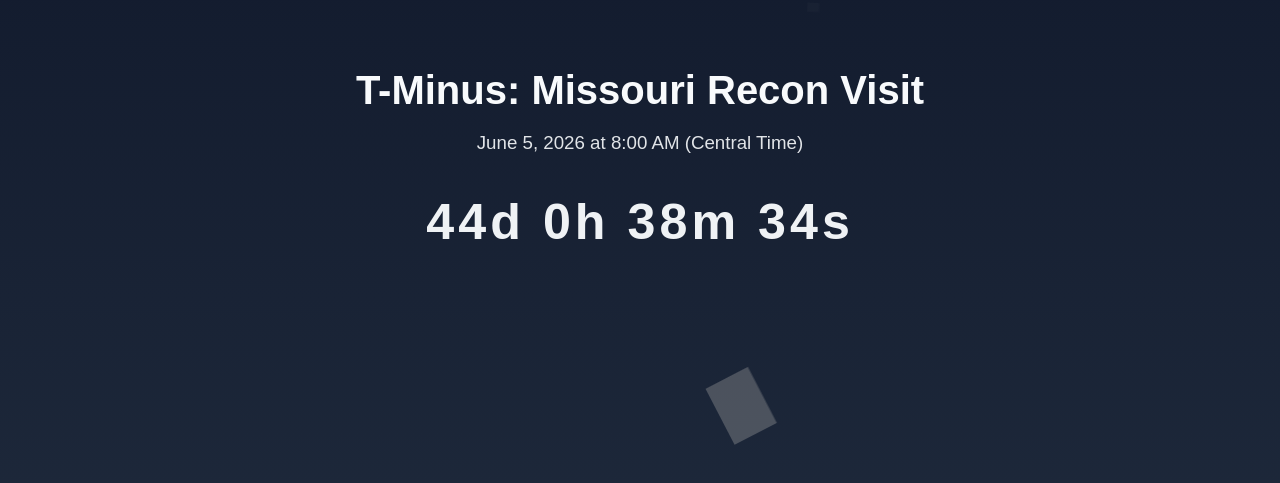
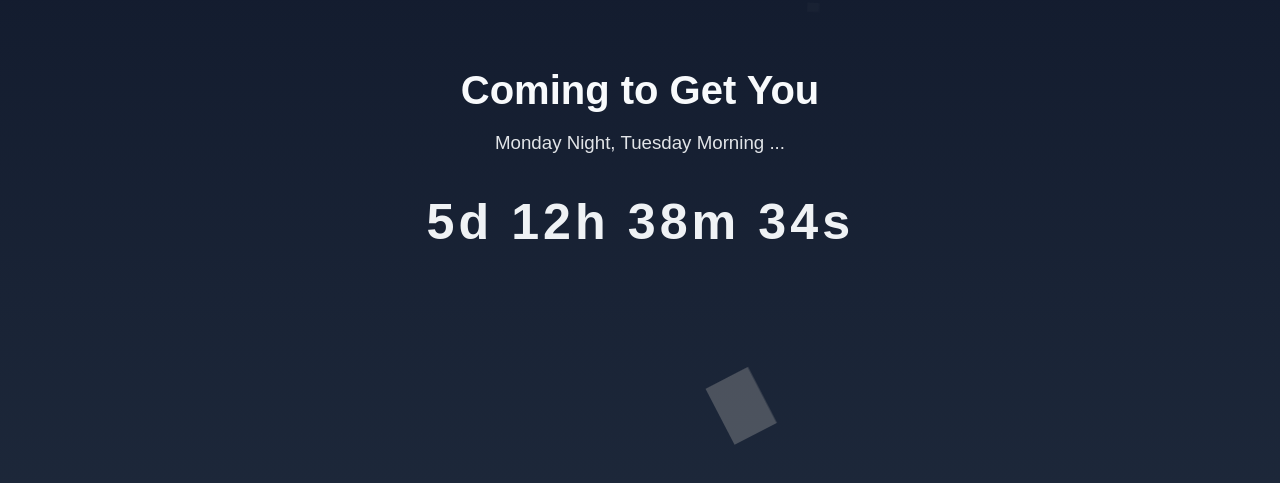
Before and after one commit to mwilliams-us/countdown-page, a plain HTML site: page index.html in a window 1280 px wide. Shown: the part 235-718 px from the top of the page. Drawn offline with Linux system fonts and the light colour scheme; grey boxes are pictures that could not be loaded.

Commit message:
updated timer to April 28

```diff
--- a/index.html
+++ b/index.html
@@ -15,8 +15,8 @@
    </div>
 
    <div class="container">
-    <h1>T-Minus: Missouri Recon Visit</h1>
-    <h3>June 5, 2026 at 8:00 AM (Central Time)</h3>
+    <h1>Coming to Get You</h1>
+    <h3>Monday Night, Tuesday Morning ...</h3>
     <h2 id="timer"></h2>
    </div>
 
--- a/js/script.js
+++ b/js/script.js
@@ -29,7 +29,7 @@ function createFlower() {
 setInterval(createFlower, 800);
 
 
-        const targetDate = new Date("2026-06-05T13:00:00Z");
+        const targetDate = new Date("2026-04-28T01:00:00Z");
 
         function updateCountdown() {
             const now = new Date();
```
